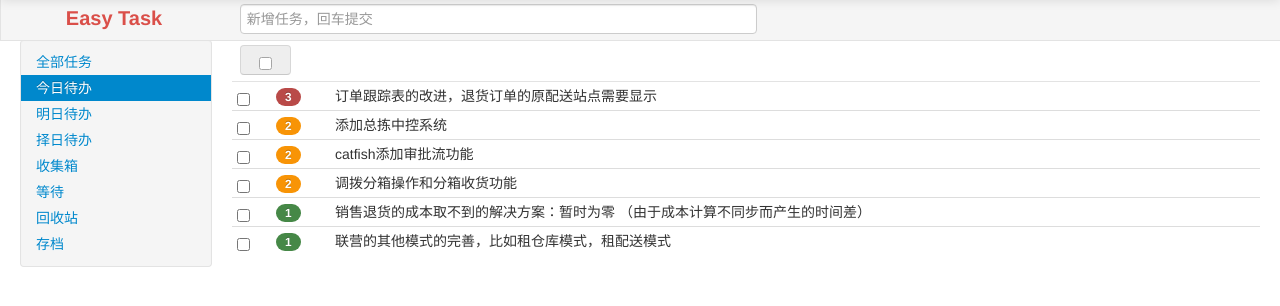
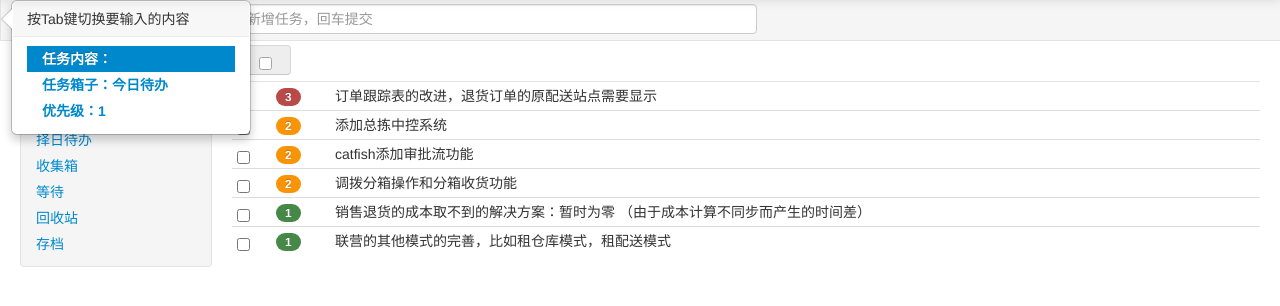
Before and after one commit to liuli195/django-test, a Django app: page /etask/1/ in a window 1280 px wide. Shown: the part 41-347 px from the top of the page. Run offline with Django 3.2, Linux system fonts and the light colour scheme; data comes from the database, SQL or seed files in the repository; both versions use the stored data as it was after the commit; parts of the project's set-up code (start-up, migrations or seed data) failed here and were passed over; some libraries are stand-ins or nearby versions.

Commit message:
1301260044-home

```diff
--- a/mydjango/static/js/base.js
+++ b/mydjango/static/js/base.js
@@ -87,7 +87,7 @@ $(document).ready(function() {
     	var width = $('.add_input').width();
     	var left_post = post.left + width + 18;
     	$(this).val($('#input_list .active').find('.text').text())
-    	$('#input_list').css({'width-max':'480px','width':'auto','top':'4px','left':left_post + 'px'});
+    	$('#input_list').css({'max-width':'480px','width':'auto','top':'4px','left':left_post + 'px'});
     	$('#input_list').show();
     })
 
--- a/mydjango/templates/etask/index.html
+++ b/mydjango/templates/etask/index.html
@@ -7,7 +7,7 @@
 <input type="hidden" id='priority'  name="priority" value="1" />
 <input type="hidden" id='task_list' name="task_list" value={{ data.list_names }} />
 
-<div class="popover fade right in" id="input_list" style="display: none;">
+<div class="popover fade right in" id="input_list" style="display: block;">
 	<div class="arrow" style="top: 18px;"></div>
 		<div class="popover-inner">
 			<h3 class="popover-title">按Tab键切换要输入的内容</h3>
```
Also changed, not shown: mydjango/data/mydata.db, 16 other files.
